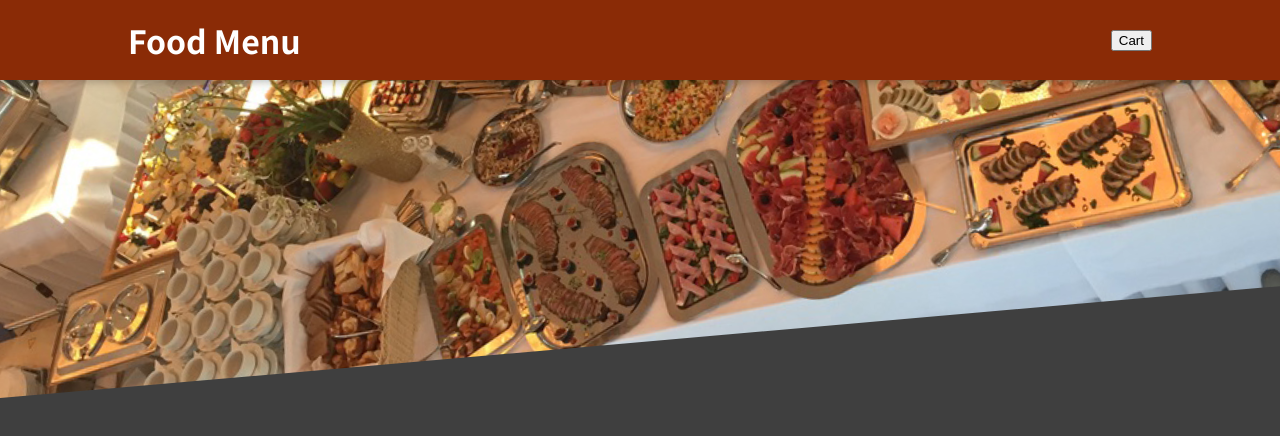
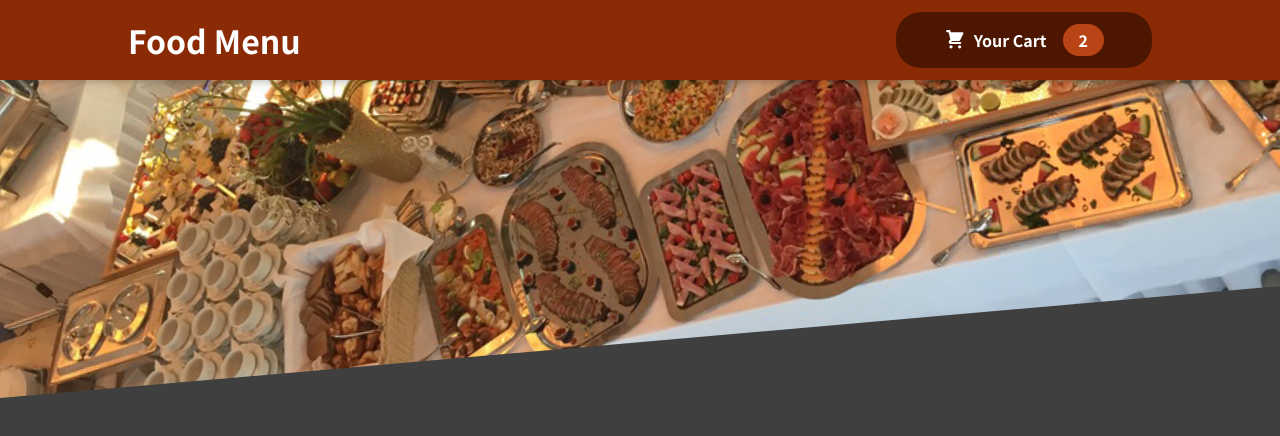
Before and after one commit to nagesh15/food-app, a React (Create React App) app: page / in a window 1280 px wide. Shown: the top 436 px of the page. Built offline with nearby package versions, Linux system fonts and the light colour scheme.

Commit message:
Added Cart Compone

```diff
--- /dev/null
+++ b/src/components/Cart/CartIcon.js
@@ -0,0 +1,13 @@
+const CartIcon = () => {
+    return (
+      <svg
+        xmlns='http://www.w3.org/2000/svg'
+        viewBox='0 0 20 20'
+        fill='currentColor'
+      >
+        <path d='M3 1a1 1 0 000 2h1.22l.305 1.222a.997.997 0 00.01.042l1.358 5.43-.893.892C3.74 11.846 4.632 14 6.414 14H15a1 1 0 000-2H6.414l1-1H14a1 1 0 00.894-.553l3-6A1 1 0 0017 3H6.28l-.31-1.243A1 1 0 005 1H3zM16 16.5a1.5 1.5 0 11-3 0 1.5 1.5 0 013 0zM6.5 18a1.5 1.5 0 100-3 1.5 1.5 0 000 3z' />
+      </svg>
+    );
+  };
+
+  export default CartIcon;
--- a/src/components/Layout/Header.js
+++ b/src/components/Layout/Header.js
@@ -1,12 +1,13 @@
 import React from "react";
 import mealsImg from '../../assets/meals.jpg';
-import classes from './Header.module.css'
+import classes from './Header.module.css';
+import HeaderCartButton from "./HeaderCartButton";
 
 function Header(props) {
     return <React.Fragment>
         <header className={classes.header}>
             <h1>Food Menu</h1>
-            <button>Cart</button>
+            <HeaderCartButton />
         </header>
         <div className={classes['main-image']}>
             <img src={mealsImg} alt="Table full of Img" />
--- /dev/null
+++ b/src/components/Layout/HeaderCartButton.js
@@ -0,0 +1,15 @@
+import React from "react";
+import classes from './HeaderCartButton.module.css';
+import CartIcon from '../Cart/CartIcon';
+
+function HeaderCartButton() {
+    return <button className={classes.button}>
+        <span className={classes.icon}>
+            <CartIcon />
+        </span>
+        <span>Your Cart</span>
+        <span className={classes.badge}>2</span>
+    </button>
+}
+
+export default HeaderCartButton;
--- /dev/null
+++ b/src/components/Layout/HeaderCartButton.module.css
@@ -0,0 +1,59 @@
+.button {
+    cursor: pointer;
+    font: inherit;
+    border: none;
+    background-color: #4d1601;
+    color: white;
+    padding: 0.75rem 3rem;
+    display: flex;
+    justify-content: space-around;
+    align-items: center;
+    border-radius: 25px;
+    font-weight: bold;
+  }
+
+  .button:hover,
+  .button:active {
+    background-color: #2c0d00;
+  }
+
+  .icon {
+    width: 1.35rem;
+    height: 1.35rem;
+    margin-right: 0.5rem;
+  }
+
+  .badge {
+    background-color: #b94517;
+    padding: 0.25rem 1rem;
+    border-radius: 25px;
+    margin-left: 1rem;
+    font-weight: bold;
+  }
+
+  .button:hover .badge,
+  .button:active .badge {
+    background-color: #92320c;
+  }
+
+  .bump {
+    animation: bump 300ms ease-out;
+  }
+
+  @keyframes bump {
+    0% {
+      transform: scale(1);
+    }
+    10% {
+      transform: scale(0.9);
+    }
+    30% {
+      transform: scale(1.1);
+    }
+    50% {
+      transform: scale(1.15);
+    }
+    100% {
+      transform: scale(1);
+    }
+  }
```
